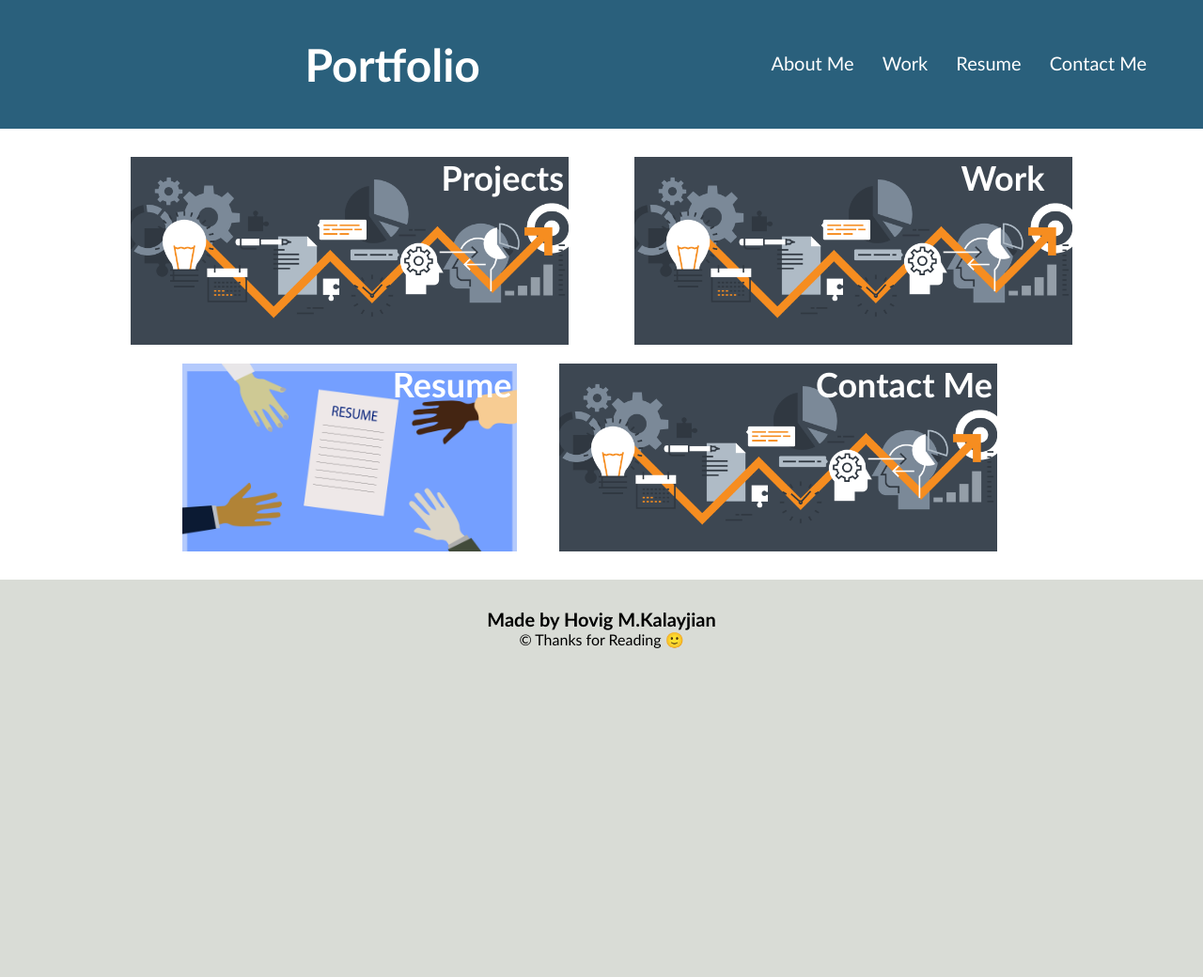
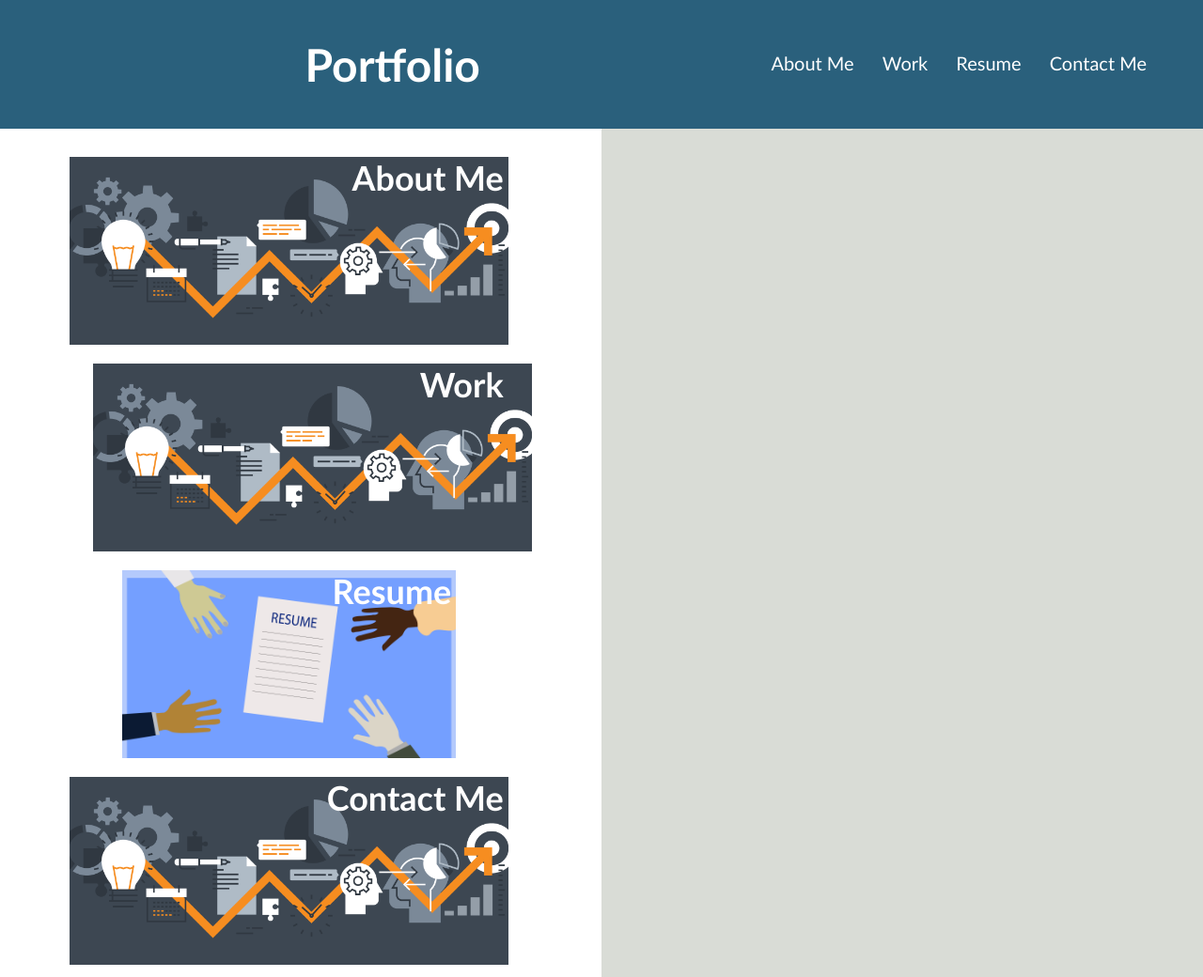
Before and after one commit to hovigmk/Challenge_2, a plain HTML site: page index.html in a window 1280 px wide. Shown: the top 1040 px of the page at 94% size. Before the commit the page ends 800 px from the top, so only its background shows below. Drawn offline with Linux system fonts and the light colour scheme.

Commit message:
pushing the changes

```diff
--- a/index.html
+++ b/index.html
@@ -30,25 +30,33 @@
     <div class="hero"></div>
     <div class="content">
         <div id="AboutMe" class="AboutMe">
-            <img src="./assets/images/projects.png" class="float-left" />
+            <a href = "#">
+           <img src="./assets/images/projects.png" alt="About Me" class="float-left" />
+            </a>
             <div class="text-block">
-                <h2>Projects</h2>
+                <h2>About Me</h2>
             </div>
         </div>
         <div id="Work" class="Work">
-            <img src="./assets/images/projects.png" class="float-right" />
+            <a href = "#">
+            <img src="./assets/images/projects.png" alt="Work" class="float-right" />
+            </a>
             <div class="text-block">
             <h2>Work</h2>
             </div>
         </div>
         <div id="Resume" class="Resume">
-            <img src="./assets/images/Resume.png" class="float-left" />
+            <a href = "#">
+            <img src="./assets/images/Resume.png" alt="Resume" class="float-left" />
+            </a>
             <div class="text-block">
             <h2>Resume</h2>
             </div>
         </div>
         <div id="ContactMe" class="ContactMe">
-            <img src="./assets/images/projects.png" class="float-left" />
+            <a href = "#">
+            <img src="./assets/images/projects.png" alt="Contact Me" class="float-left" />
+            </a>
             <div class="text-block">
             <h2>Contact Me</h2>
             </div>
@@ -57,15 +65,9 @@
     <div class="footer">
         <h2>Made by Hovig M.Kalayjian</h2>
         <p>
-            &copy; Thanks for Reading 🙂
+            Thanks for Reading 🙂
         </p>
     </div>
-
-  <!-- <div class="container">
-        <img src="./assets/images/projects.png" alt="Norway" style="width: 50%;">
-        <div class="text-block">
-          <h4>Projects</h4>
-        </div> -->
       </div>
 </body>
 
--- a/style.css
+++ b/style.css
@@ -53,16 +53,6 @@ p {
   font-size: 16px;
 }
 
-/*.hero {
-  height: 800px;
-  width: 100%;
-  margin-bottom: 25px;
-  background-image: url("../images/digital-marketing-meeting.jpg");
-  background-size: cover;
-  background-position: center;
-}
-*/
-
 .float-left {
   float: left;
   margin-right: 25px;
@@ -81,6 +71,7 @@ p {
   flex-wrap: wrap;
   justify-content: center;
   position: relative;
+  width: 50%;
 }
 
 .AboutMe {
@@ -133,7 +124,7 @@ p {
   position: relative;
 }
 
-/* Bottom right text */
+/* Top right text */
 .text-block {
   position: absolute;
   right: 20px;
@@ -142,6 +133,18 @@ p {
   padding-right: 20px;
 }
 
+.AboutMe:hover {
+  transform: scale(1.15);
+}
+.ContactMe:hover {
+  transform: scale(1.15);
+}
+.Work:hover {
+  transform: scale(1.15);
+}
+.Resume:hover {
+  transform: scale(1.15);
+}
 .footer {
   padding: 30px;
   clear: both;
```
Also changed, not shown: assets/images/istockphoto-1137470880-612x612.jpg (added).
